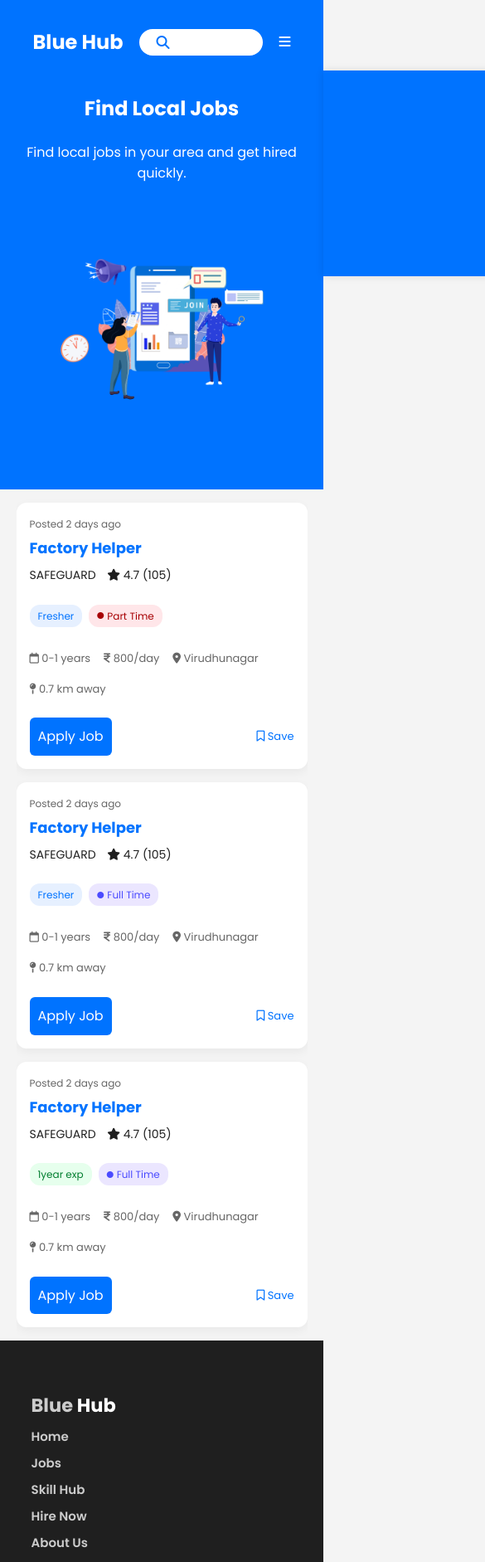
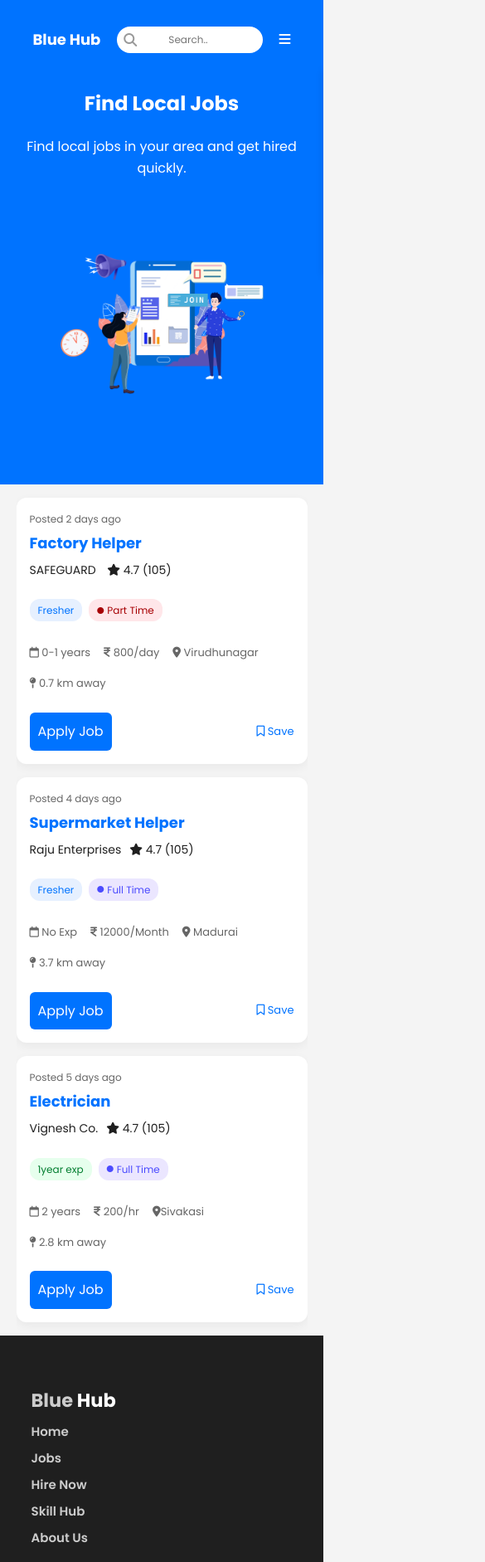
Before and after one commit to nithya037/Blue_Hub, a plain HTML site: page find-job.html in a window 390 px wide. Shown: the top 1883 px of the page at 83% size, 585 px wide, since content can reach past the window. Drawn offline with Linux system fonts and the light colour scheme.

Commit message:
Updated Bluehub

```diff
--- a/css/style.css
+++ b/css/style.css
@@ -66,6 +66,8 @@ header {
     background-color: var(--blue);
     color: var(--white);
     padding: 20px 0 60px;
+    position: relative;
+    overflow-x: hidden;
 }
 
 /* Navbar */
@@ -89,19 +91,20 @@ header {
 
 .nav-search-icon {
     display: flex;
-    align-items: center;
-    justify-content: center;
+    /* align-items: left; */
+    /* justify-content: flex-start; */
     background: white;
     border-radius: 50px;
     padding: 4px 0px;
     max-width: 300px;
     flex: 1;
-    margin: 0 20px;
+    /* margin: 0 20px; */
 }
 
 .nav-search-icon i {
     color: var(--blue);
-    margin-right: 2px;
+    margin-right: 0;
+    /* margin-right: 2px; */
 }
 
 .nav-search-icon input {
@@ -109,8 +112,9 @@ header {
     background-color: #ffffff;
     outline: none;
     font-size: 14px;
-    width: 10%;
+    width: 80%;
     height: auto;
+    margin-left: 0;
 }
 
 
@@ -186,16 +190,12 @@ nav .navbar {
         display: block;
     }
 
-    /* #nav-btn {
-        display: none;
-    } */
-
     .navbar {
         display: flex;
-
+        overflow-x: hidden;
     }
 
-    .navbar ul {
+    .navbar .nav-links {
         display: flex;
         list-style: none;
         gap: 20px;
@@ -212,6 +212,7 @@ nav .navbar {
         margin: 0px;
         padding: 20px 0px;
         transition-duration: 0.7s;
+        overflow: hidden;
     }
 
     .navbar ul a {
@@ -232,10 +233,32 @@ nav .navbar {
         margin-top: 20px;
         font-size: var(--fs-32);
     }
-    .nav-search-icon input{
-        display: inline-block;
-        width: auto;
+
+    .nav-search-icon {
+        display: flex;
+        align-items: left;
+        align-content: flex-start;
+        justify-content: left;
+        background: white;
+        border-radius: 50px;
+        padding: 6px 14px;
+        flex: 1;
+        margin: 0 20px;
+    }
+
+    .nav-search-icon i {
+        color: #999;
+        margin-left: 8px;
+        /* margin-right: 8px; */
+    }
+
+    .nav-search-icon input {
+        border: none;
+        outline: none;
+        background-color: transparent;
         font-size: var(--fs-12);
+        width: 60%;
+        /* margin-right: 8px; */
     }
 
 
@@ -253,7 +276,39 @@ nav .navbar {
     }
 
     .nav-search-icon input {
-        display: none;
+        /* display: none; */
+        width: 50px;
+        font-size: var(--fs-12);
+        height: auto;
+    }
+
+    .nav-search-icon {
+        display: flex;
+        align-items: center;
+        background: white;
+        border-radius: 50px;
+        padding: 6px 14px;
+        flex: 1;
+        margin: 0 20px;
+    }
+
+    .nav-search-icon i {
+        color: #999;
+        margin-left: 8px;
+        margin-right: 8px;
+    }
+
+    .nav-search-icon input {
+        border: none;
+        outline: none;
+        background-color: transparent;
+        font-size: var(--fs-12);
+        width: 60%;
+        margin-right: 8px;
+    }
+
+    .navbar .nav-left h1 {
+        font-size: var(--fs-18);
     }
 
     .nav-search-icon i {
@@ -345,14 +400,14 @@ nav .navbar {
     align-items: center;
     justify-content: center;
     gap: 10px;
-    margin: 0 auto ;
+    margin: 0 auto;
 }
 
 #banner .right_banner {
     width: 90%;
     max-width: 600px;
     text-align: center;
-    margin: 10px auto ;
+    margin: 10px auto;
 }
 
 #banner .btn-banner {
@@ -383,17 +438,20 @@ nav .navbar {
     max-width: 600px;
     margin-bottom: 20px;
 }
+
 #banner .left_banner p {
     font-size: var(--fs-16);
     max-width: 600px;
     margin-bottom: 20px;
 }
-#banner .right_banner img{
+
+#banner .right_banner img {
     width: 100%;
     max-width: 600px;
     height: auto;
     border-radius: 10px;
 }
+
 .search-box {
     display: flex;
     align-items: center;
@@ -514,13 +572,13 @@ nav .navbar {
     color: var(--blue);
     font-weight: 600;
     margin-bottom: 5px;
-  }
+}
 
-  .sub-para {
+.sub-para {
     font-size: 16px;
     color: var(--text-color-light);
     margin-bottom: 50px;
-  }
+}
 
 
 
@@ -602,13 +660,16 @@ nav .navbar {
     color: #ccc;
     text-decoration: none;
 }
+
 .footer-contact a:hover {
     text-decoration: underline;
 }
+
 .footer-contact i {
     color: var(--white);
     font-size: 14px;
 }
+
 .footer-bottom a {
     color: #ccc;
     margin-left: 10px;
@@ -618,3 +679,10 @@ nav .navbar {
 .footer-bottom a:hover {
     text-decoration: underline;
 }
+
+@media screen and (max-width: 450px) {
+    .sec-head {
+        font-size: 20px;
+    }
+
+}
--- a/find-job.html
+++ b/find-job.html
@@ -120,9 +120,9 @@
             <div class="job-two job-card">
                 <div class="job-header">
                     <div class="job-meta">
-                        <p class="posted">Posted <span>2 days ago</span></p>
-                        <h3 class="title">Factory Helper</h3>
-                        <p class="company">SAFEGUARD <span class="rating"><i class="fa-solid fa-star"></i> 4.7
+                        <p class="posted">Posted <span>4 days ago</span></p>
+                        <h3 class="title">Supermarket Helper</h3>
+                        <p class="company">Raju  Enterprises<span class="rating"><i class="fa-solid fa-star"></i> 4.7
                                 (105)</span>
                         </p>
                     </div>
@@ -138,10 +138,10 @@
 
                 <div class="job-info">
                     <div class="info-row">
-                        <span><i class="fa-regular fa-calendar"></i> 0-1 years</span>
-                        <span><i class="fa-solid fa-indian-rupee-sign"></i> 800/day</span>
-                        <span><i class="fa-solid fa-location-dot"></i> Virudhunagar</span>
-                        <span><i class="fa-solid fa-map-pin"></i> 0.7 km away</span>
+                        <span><i class="fa-regular fa-calendar"></i> No Exp</span>
+                        <span><i class="fa-solid fa-indian-rupee-sign"></i> 12000/Month</span>
+                        <span><i class="fa-solid fa-location-dot"></i> Madurai</span>
+                        <span><i class="fa-solid fa-map-pin"></i> 3.7 km away</span>
                     </div>
                     <p class="description">The Customer Care Advisor should maintain a high customer service standard
                         when servicing and selling to customers.</p>
@@ -163,9 +163,9 @@
             <div class="job-three job-card">
                 <div class="job-header">
                     <div class="job-meta">
-                        <p class="posted">Posted <span>2 days ago</span></p>
-                        <h3 class="title">Factory Helper</h3>
-                        <p class="company">SAFEGUARD <span class="rating"><i class="fa-solid fa-star"></i> 4.7
+                        <p class="posted">Posted <span>5 days ago</span></p>
+                        <h3 class="title">Electrician</h3>
+                        <p class="company">Vignesh Co.<span class="rating"><i class="fa-solid fa-star"></i> 4.7
                                 (105)</span>
                         </p>
                     </div>
@@ -181,13 +181,14 @@
 
                 <div class="job-info">
                     <div class="info-row">
-                        <span><i class="fa-regular fa-calendar"></i> 0-1 years</span>
-                        <span><i class="fa-solid fa-indian-rupee-sign"></i> 800/day</span>
-                        <span><i class="fa-solid fa-location-dot"></i> Virudhunagar</span>
-                        <span><i class="fa-solid fa-map-pin"></i> 0.7 km away</span>
+                        <span><i class="fa-regular fa-calendar"></i> 2 years</span>
+                        <span><i class="fa-solid fa-indian-rupee-sign"></i> 200/hr</span>
+                        <span><i class="fa-solid fa-location-dot"></i>Sivakasi</span>
+                        <span><i class="fa-solid fa-map-pin"></i> 2.8 km away</span>
                     </div>
                     <p class="description">The Customer Care Advisor should maintain a high customer service standard
-                        when servicing and selling to customers.</p>
+                        when servicing and selling to customers.
+                    </p>
                     <ul class="perks">
                         <li>#Immediate Joining</li>
                         <li>#Overtime Pay</li>
@@ -214,15 +215,15 @@
           <h2>Blue <span>Hub</span></h2>
           <ul>
             <li><a href="./index.html">Home</a></li>
-            <li><a href="./job.html">Jobs</a></li>
-            <li><a href="./skill.html">Skill Hub</a></li>
-            <li><a href="./hire.html">Hire Now</a></li>
-            <li><a href="./about.html">About Us</a></li>
+            <li><a href="./find-job.html">Jobs</a></li>
+            <li><a href="./hire-workers.html">Hire Now</a></li>
+            <li><a href="./skill-hub.html">Skill Hub</a></li>
+            <li><a href="./about-us.html">About Us</a></li>
           </ul>
         </div>
         <div class="footer-contact">
           <p><i class="fa-solid fa-phone"></i> <a href="tel:+919486408240" target="_blank">+91-94864 08240</a></p>
-          <p><i class="fa-solid fa-envelope"></i> <a
+          <p><i class="fa-solid fa-envelcdope"></i> <a
               href="mailto:nithyas30072001@gmail.com" target="_blank">nithyas30072001@gmail.com</a></p>
           <p><i class="fa-solid fa-location-dot"></i><a href="https://maps.app.goo.gl/eNavv5DZZDkEPpbL9" target="_blank">Virudhunagar,
               Tamil Nadu, India</a></p>
```
Also changed, not shown: about-us.html (+4 -4 lines), css/hire-workers.css (+7 -1 lines), css/home.css (+14 -2 lines), hire-workers.html (+16 -16 lines), index.html (+21 -70 lines), skill-hub.html (+4 -4 lines), images/delivery.jpg (added), images/security.jpg (added).
